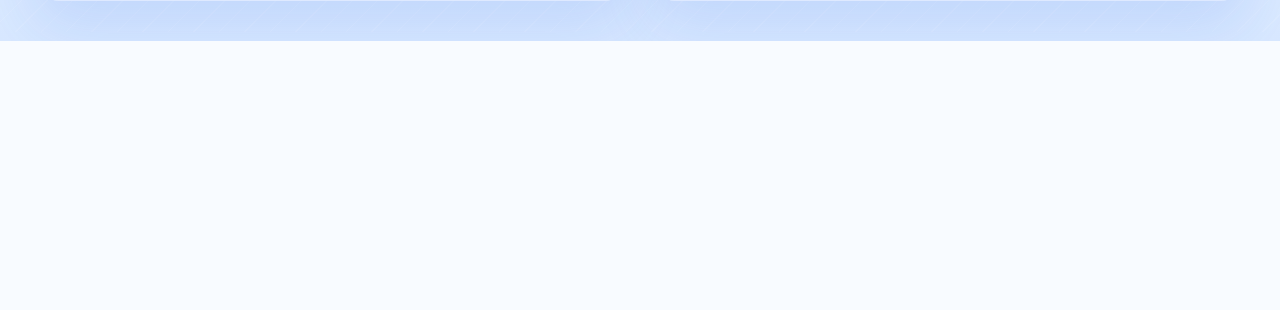
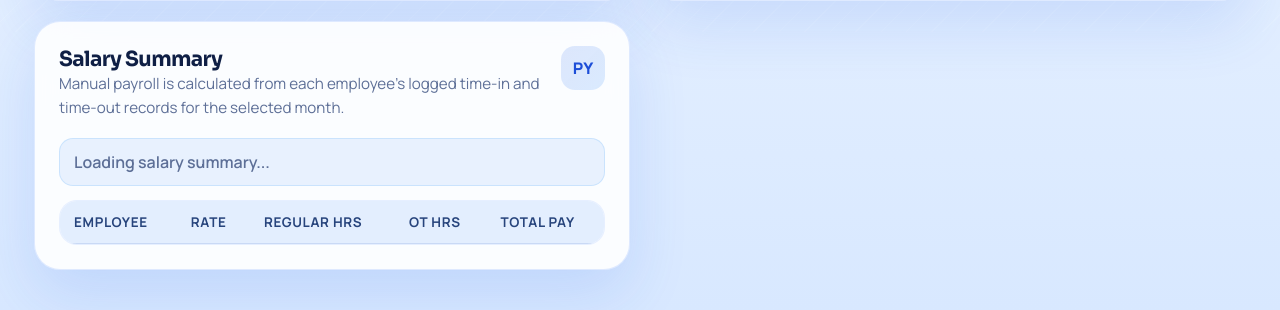
Before and after one commit to kristineasi/ojt-activity---ojt-act---Employee-Attendance-and-Leave-Management-System, a Django app: page /dashboard/ in a window 1280 px wide. Shown: the part 768-1078 px from the top of the page. Before the commit the page ends 809 px from the top, so only its background shows below. Run offline with Django 5.2, Linux system fonts and the light colour scheme; the visitor is signed in with stand-in values (Sample User, id 1); lists and menus that the app fills with data are empty.

Commit message:
feat: manual salary calculation from attendance logs

```diff
--- a/apps/accounts/admin.py
+++ b/apps/accounts/admin.py
@@ -9,8 +9,8 @@
 class CustomUserAdmin(UserAdmin):
     add_form = CustomUserCreationForm
     form = CustomUserChangeForm
-    fieldsets = UserAdmin.fieldsets + (("Profile", {"fields": ("role", "department")}),)
-    add_fieldsets = UserAdmin.add_fieldsets + (("Profile", {"fields": ("first_name", "last_name", "email", "role", "department")}),)
-    list_display = ("username", "email", "first_name", "last_name", "role", "department", "is_staff")
+    fieldsets = UserAdmin.fieldsets + (("Profile", {"fields": ("role", "department", "hourly_rate")}),)
+    add_fieldsets = UserAdmin.add_fieldsets + (("Profile", {"fields": ("first_name", "last_name", "email", "role", "department", "hourly_rate")}),)
+    list_display = ("username", "email", "first_name", "last_name", "role", "department", "hourly_rate", "is_staff")
     list_filter = ("role", "department", "is_staff")
     search_fields = ("username", "first_name", "last_name", "email", "department")
--- a/apps/accounts/forms.py
+++ b/apps/accounts/forms.py
@@ -6,7 +6,7 @@
 class CustomUserCreationForm(UserCreationForm):
     class Meta(UserCreationForm.Meta):
         model = User
-        fields = ("username", "first_name", "last_name", "email", "role", "department")
+        fields = ("username", "first_name", "last_name", "email", "role", "department", "hourly_rate")
 
 
 class CustomUserChangeForm(UserChangeForm):
--- a/apps/accounts/management/commands/seed_demo_data.py
+++ b/apps/accounts/management/commands/seed_demo_data.py
@@ -35,6 +35,7 @@
                 "first_name": "J",
                 "last_name": "Robles",
                 "email": "jrobles@example.com",
+                "hourly_rate": "120.00",
             },
             {
                 "username": "aarceta",
@@ -42,6 +43,7 @@
                 "first_name": "A",
                 "last_name": "Arceta",
                 "email": "aarceta@example.com",
+                "hourly_rate": "115.00",
             },
             {
                 "username": "mlim",
@@ -49,6 +51,7 @@
                 "first_name": "M",
                 "last_name": "Lim",
                 "email": "mlim@example.com",
+                "hourly_rate": "125.00",
             },
             {
                 "username": "cvergara",
@@ -56,6 +59,7 @@
                 "first_name": "C",
                 "last_name": "Vergara",
                 "email": "cvergara@example.com",
+                "hourly_rate": "118.00",
             },
         ]
 
--- a/apps/accounts/models.py
+++ b/apps/accounts/models.py
@@ -1,5 +1,6 @@
 from django.contrib.auth.models import AbstractUser
 from django.db import models
+from decimal import Decimal
 
 
 class User(AbstractUser):
@@ -9,6 +10,7 @@
 
     role = models.CharField(max_length=20, choices=Role.choices, default=Role.EMPLOYEE)
     department = models.CharField(max_length=120, blank=True)
+    hourly_rate = models.DecimalField(max_digits=10, decimal_places=2, default=Decimal("100.00"))
 
     def __str__(self):
         return f"{self.get_full_name() or self.username} ({self.role})"
--- a/apps/accounts/serializers.py
+++ b/apps/accounts/serializers.py
@@ -9,7 +9,7 @@
 
     class Meta:
         model = User
-        fields = ["id", "username", "first_name", "last_name", "email", "department", "role", "role_label"]
+        fields = ["id", "username", "first_name", "last_name", "email", "department", "hourly_rate", "role", "role_label"]
 
     def get_role_label(self, obj):
         return "Admin" if obj.role == User.Role.MANAGER else "Employee"
@@ -20,7 +20,7 @@
 
     class Meta:
         model = User
-        fields = ["username", "password", "first_name", "last_name", "email", "department", "role"]
+        fields = ["username", "password", "first_name", "last_name", "email", "department", "hourly_rate", "role"]
 
     def create(self, validated_data):
         return User.objects.create_user(**validated_data)
@@ -31,7 +31,7 @@
 
     class Meta:
         model = User
-        fields = ["username", "password", "first_name", "last_name", "email", "department"]
+        fields = ["username", "password", "first_name", "last_name", "email", "department", "hourly_rate"]
 
     def create(self, validated_data):
         return User.objects.create_user(
--- a/apps/attendance/urls.py
+++ b/apps/attendance/urls.py
@@ -1,10 +1,11 @@
 from django.urls import path
 
-from .views import AttendanceSummaryAPIView, MyAttendanceAPIView, TimeInAPIView, TimeOutAPIView
+from .views import AttendanceSummaryAPIView, MyAttendanceAPIView, SalarySummaryAPIView, TimeInAPIView, TimeOutAPIView
 
 urlpatterns = [
     path("time-in/", TimeInAPIView.as_view(), name="time-in"),
     path("time-out/", TimeOutAPIView.as_view(), name="time-out"),
     path("my-records/", MyAttendanceAPIView.as_view(), name="my-attendance-records"),
     path("summary/", AttendanceSummaryAPIView.as_view(), name="attendance-summary"),
+    path("salary-summary/", SalarySummaryAPIView.as_view(), name="salary-summary"),
 ]
--- a/static/js/dashboard.js
+++ b/static/js/dashboard.js
@@ -10,6 +10,8 @@
 const employeeAccountPanel = document.getElementById("employee-account-panel");
 const employeeAccountForm = document.getElementById("employee-account-form");
 const employeeAccountNote = document.getElementById("employee-account-note");
+const salarySummaryNode = document.getElementById("salary-summary");
+const salaryRows = document.getElementById("salary-rows");
 
 let currentUser = null;
 
@@ -48,6 +50,11 @@
 
 function statusTag(status) {
     return `<span class="tag ${status}">${status}</span>`;
+}
+
+function formatMoney(value) {
+    const amount = Number(value || 0);
+    return amount.toLocaleString(undefined, { minimumFractionDigits: 2, maximumFractionDigits: 2 });
 }
 
 function renderAttendance(rows) {
@@ -162,10 +169,48 @@
     renderLeaves(records);
 }
 
+function renderSalaryRows(rows) {
+    if (!rows.length) {
+        salaryRows.innerHTML = "<tr><td colspan='5'>No salary records for this month yet.</td></tr>";
+        return;
+    }
+
+    salaryRows.innerHTML = rows
+        .map(
+            (row) => `
+            <tr>
+                <td>${row.employee_name || "N/A"}</td>
+                <td>${formatMoney(row.hourly_rate)}</td>
+                <td>${row.regular_hours}</td>
+                <td>${row.overtime_hours}</td>
+                <td>${formatMoney(row.total_pay)}</td>
+            </tr>
+        `
+        )
+        .join("");
+}
+
+async function loadSalarySummary() {
+    const data = await api("/api/attendance/salary-summary/");
+    const isAdmin = currentUser?.role === "manager";
+
+    if (isAdmin) {
+        renderSalaryRows(data.employees || []);
+        salarySummaryNode.textContent = `Manual payroll this month: total regular pay ${formatMoney(data.totals?.regular_pay)}, overtime pay ${formatMoney(data.totals?.overtime_pay)}, combined pay ${formatMoney(data.totals?.total_pay)}.`;
+        return;
+    }
+
+    const employee = data.employee;
+    renderSalaryRows(employee ? [employee] : []);
+    salarySummaryNode.textContent = employee
+        ? `Your manual salary this month is ${formatMoney(employee.total_pay)} based on ${employee.regular_hours} regular hour(s) and ${employee.overtime_hours} overtime hour(s).`
+        : "No salary records for this month yet.";
+}
+
 async function safeRefresh() {
     try {
         await loadProfile();
-        await Promise.all([loadAttendance(), loadLeaves()]);
+        await Promise.all([loadAttendance(), loadLeaves(), loadSalarySummary()]);
     } catch (error) {
         alert(error.message);
     }
@@ -217,6 +262,9 @@
     if (!payload.department) {
         delete payload.department;
     }
+    if (!payload.hourly_rate) {
+        delete payload.hourly_rate;
+    }
 
     try {
         await api("/api/accounts/employees/create/", {
@@ -225,6 +273,7 @@
         });
         employeeAccountForm.reset();
         alert("Employee account created successfully.");
+        await loadSalarySummary();
     } catch (error) {
         alert(error.message);
     }
--- a/templates/dashboard.html
+++ b/templates/dashboard.html
@@ -102,8 +102,34 @@
                 <input type="text" name="last_name" placeholder="Last name" required>
                 <input type="email" name="email" placeholder="Email (optional)">
                 <input type="text" name="department" placeholder="Department (optional)">
+                <input type="number" name="hourly_rate" placeholder="Hourly rate" min="0" step="0.01" required>
                 <button type="submit">Create Employee Account</button>
             </form>
+        </section>
+
+        <section class="panel">
+            <div class="section-heading">
+                <div>
+                    <h2>Salary Summary</h2>
+                    <p>Manual payroll is calculated from each employee's logged time-in and time-out records for the selected month.</p>
+                </div>
+                <div class="section-icon">PY</div>
+            </div>
+            <div id="salary-summary" class="summary">Loading salary summary...</div>
+            <div class="table-wrap">
+                <table>
+                    <thead>
+                        <tr>
+                            <th>Employee</th>
+                            <th>Rate</th>
+                            <th>Regular Hrs</th>
+                            <th>OT Hrs</th>
+                            <th>Total Pay</th>
+                        </tr>
+                    </thead>
+                    <tbody id="salary-rows"></tbody>
+                </table>
+            </div>
         </section>
     </main>
 </div>
```
Also changed, not shown: apps/attendance/views.py (+112 -11 lines), apps/accounts/migrations/0002_user_hourly_rate.py (added).
